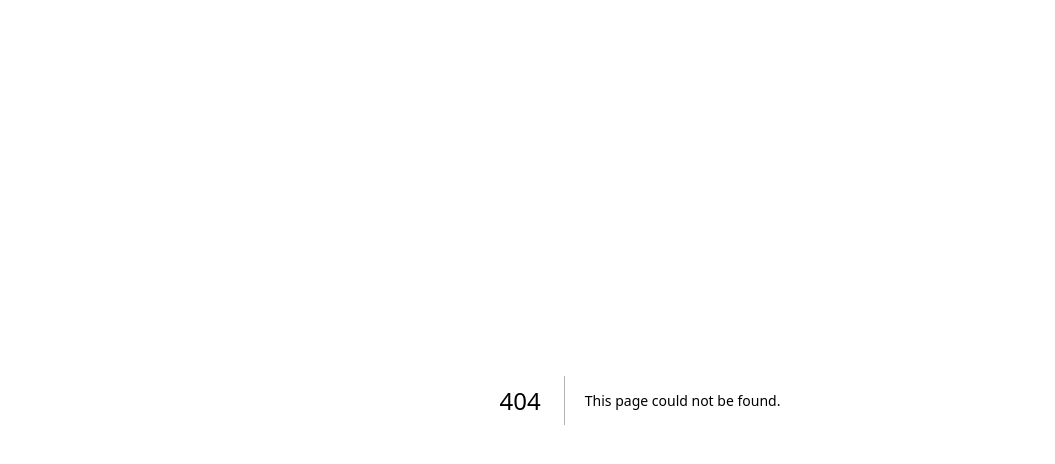
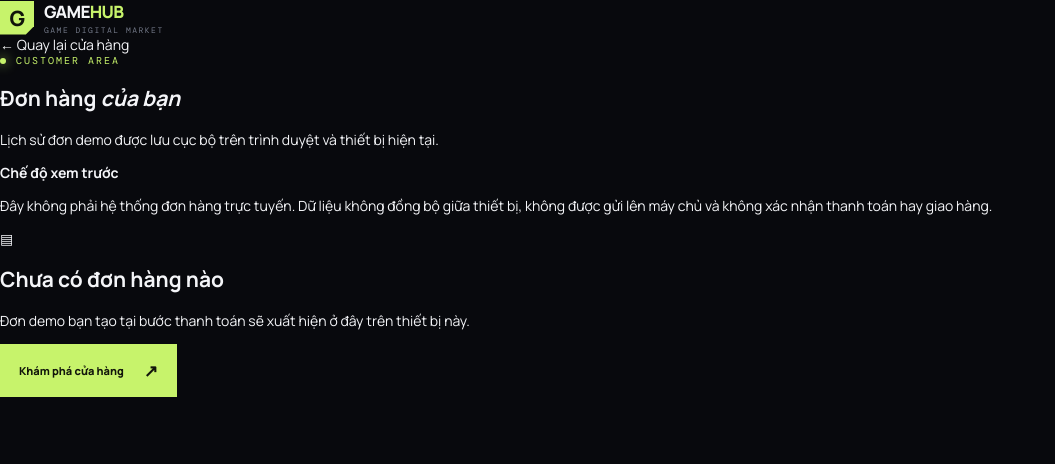
Before and after one commit to zskbot/ShopGame, a Next.js app: page /orders in a window 1280 px wide. Before the commit this address had no page. Shown: the top 464 px of the page, without its empty margins (0-1055 px from the left). Built offline with nearby package versions, Linux system fonts and the light colour scheme.

Commit message:
feat: add local demo order history page

```diff
--- /dev/null
+++ b/app/orders/page.tsx
@@ -0,0 +1,114 @@
+"use client";
+
+import Link from "next/link";
+import { useEffect, useState } from "react";
+
+type OrderItem = {
+  id: string;
+  name: string;
+  game: string;
+  quantity: number;
+  unitPrice: number;
+};
+
+type StoredOrder = {
+  id: string;
+  createdAt: string;
+  playerId: string;
+  payment: "bank" | "wallet";
+  total: number;
+  items: OrderItem[];
+};
+
+const ORDERS_STORAGE_KEY = "gamehub.orders.v1";
+const money = (value: number) => new Intl.NumberFormat("vi-VN", { style: "currency", currency: "VND" }).format(value);
+
+function isStoredOrder(value: unknown): value is StoredOrder {
+  if (!value || typeof value !== "object") return false;
+  const order = value as Partial<StoredOrder>;
+  return typeof order.id === "string" &&
+    typeof order.createdAt === "string" &&
+    typeof order.playerId === "string" &&
+    (order.payment === "bank" || order.payment === "wallet") &&
+    typeof order.total === "number" &&
+    Array.isArray(order.items);
+}
+
+export default function OrdersPage() {
+  const [orders, setOrders] = useState<StoredOrder[]>([]);
+  const [ready, setReady] = useState(false);
+
+  useEffect(() => {
+    try {
+      const raw = window.localStorage.getItem(ORDERS_STORAGE_KEY);
+      const parsed: unknown = raw ? JSON.parse(raw) : [];
+      setOrders(Array.isArray(parsed) ? parsed.filter(isStoredOrder).slice(0, 50) : []);
+    } catch {
+      setOrders([]);
+    } finally {
+      setReady(true);
+    }
+  }, []);
+
+  return (
+    <main className="orders-page">
+      <header className="orders-header">
+        <Link className="brand" href="/">
+          <span className="brand-mark">G</span>
+          <span>GAME<span className="brand-accent">HUB</span><small>GAME DIGITAL MARKET</small></span>
+        </Link>
+        <Link className="orders-back" href="/">← Quay lại cửa hàng</Link>
+      </header>
+
+      <section className="orders-content">
+        <div className="eyebrow"><span /> CUSTOMER AREA</div>
+        <h1>Đơn hàng <em>của bạn</em></h1>
+        <p className="orders-intro">Lịch sử đơn demo được lưu cục bộ trên trình duyệt và thiết bị hiện tại.</p>
+
+        <div className="orders-notice">
+          <strong>Chế độ xem trước</strong>
+          <p>Đây không phải hệ thống đơn hàng trực tuyến. Dữ liệu không đồng bộ giữa thiết bị, không được gửi lên máy chủ và không xác nhận thanh toán hay giao hàng.</p>
+        </div>
+
+        {!ready ? (
+          <div className="orders-empty">Đang tải lịch sử đơn hàng…</div>
+        ) : orders.length === 0 ? (
+          <div className="orders-empty">
+            <span>▤</span>
+            <h2>Chưa có đơn hàng nào</h2>
+            <p>Đơn demo bạn tạo tại bước thanh toán sẽ xuất hiện ở đây trên thiết bị này.</p>
+            <Link className="primary-button" href="/">Khám phá cửa hàng <span>↗</span></Link>
+          </div>
+        ) : (
+          <div className="orders-list">
+            {orders.map((order) => (
+              <article className="order-card" key={order.id}>
+                <div className="order-card-head">
+                  <div>
+                    <span className="order-label">MÃ ĐƠN</span>
+                    <h2>{order.id}</h2>
+                    <time dateTime={order.createdAt}>{new Date(order.createdAt).toLocaleString("vi-VN")}</time>
+                  </div>
+                  <span className="order-status">DEMO · CHƯA THANH TOÁN</span>
+                </div>
+                <div className="order-items">
+                  {order.items.map((item) => (
+                    <div className="order-line" key={item.id}>
+                      <div><strong>{item.name}</strong><small>{item.game} · SL: {item.quantity}</small></div>
+                      <b>{money(item.unitPrice * item.quantity)}</b>
+                    </div>
+                  ))}
+                </div>
+                <div className="order-meta">
+                  <span>ID nhận hàng: <b>{order.playerId}</b></span>
+                  <span>Phương thức chọn: <b>{order.payment === "bank" ? "QR ngân hàng" : "Ví nội bộ"}</b></span>
+                </div>
+                <div className="order-total"><span>Tổng xem trước</span><strong>{money(order.total)}</strong></div>
+              </article>
+            ))}
+          </div>
+        )}
+      </section>
+    </main>
+  );
+}
```
